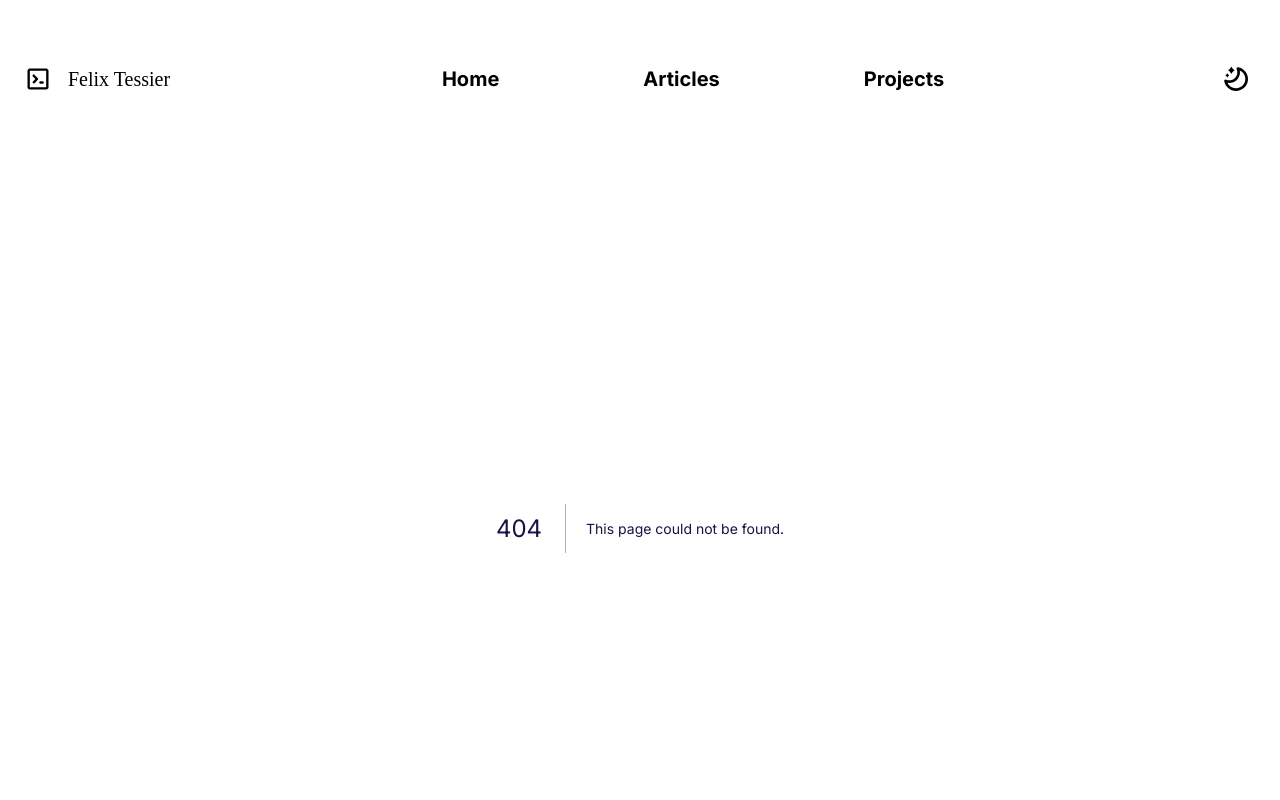
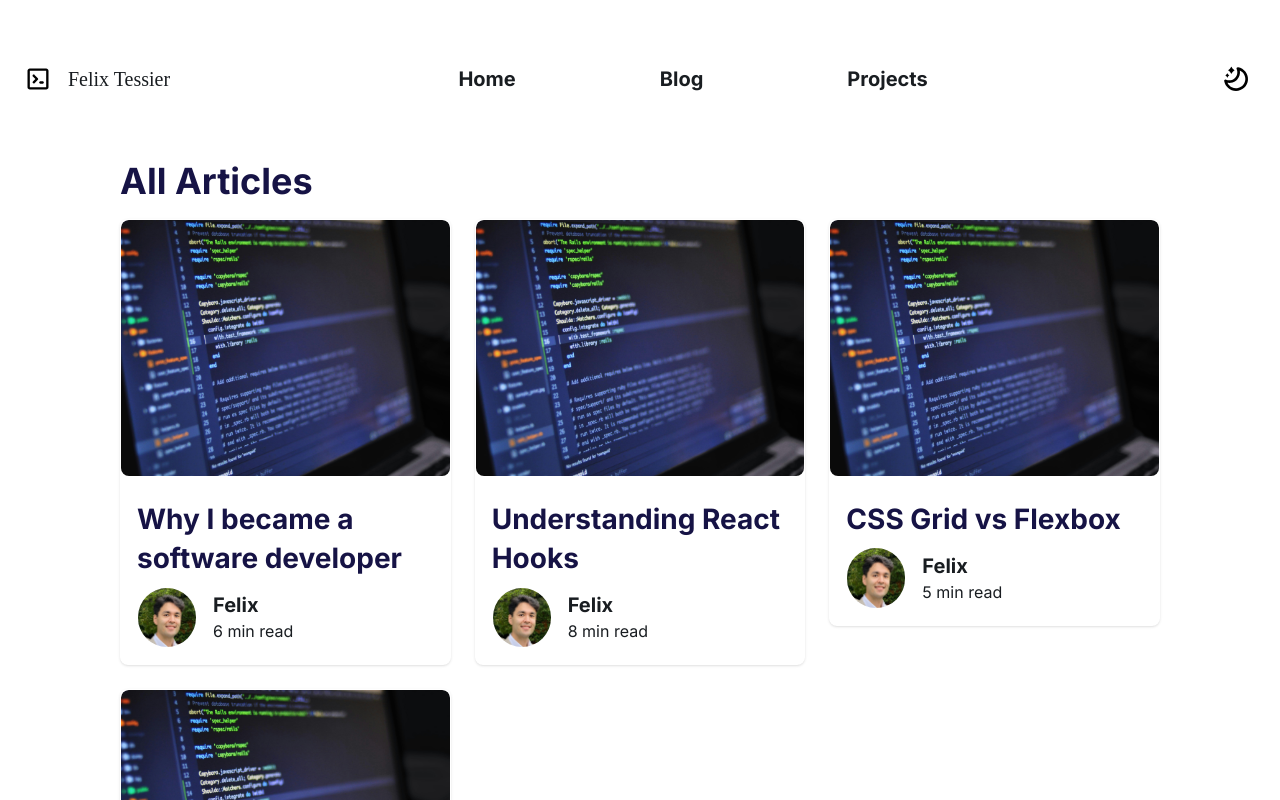
Before and after one commit to felixtessier/web-portfolio, a Next.js app: page /blog in a window 1280 px wide. Before the commit this address had no page. Shown: the top 800 px of the page. Built offline with nearby package versions, Linux system fonts and the light colour scheme; a web font is replaced by a local one.

Commit message:
feat: restructure articles section and update routing to blog

```diff
--- a/src/app/articles/page.tsx
+++ /dev/null
@@ -1,15 +0,0 @@
-export default function Articles() {
-  return (
-    <div>
-      <p className="mt-100 font-bold">
-        Lorem ipsum dolor sit amet, consectetur adipiscing elit. Sed do eiusmod
-        tempor incididunt ut labore et dolore magna aliqua. Ut enim ad minim
-        veniam, quis nostrud exercitation ullamco laboris nisi ut aliquip ex ea
-        commodo consequat. Duis aute irure dolor in reprehenderit in voluptate
-        velit esse cillum dolore eu fugiat nulla pariatur. Excepteur sint
-        occaecat cupidatat non proident, sunt in culpa qui officia deserunt
-        mollit anim id est laborum.
-      </p>
-    </div>
-  );
-}
--- a/src/app/articles/[slug]/page.tsx
+++ b/src/app/blog/[slug]/page.tsx
@@ -1,4 +1,4 @@
-export default async function Page({
+export default async function Post({
   params,
 }: {
   params: Promise<{ slug: string }>;
--- /dev/null
+++ b/src/app/blog/page.tsx
@@ -0,0 +1,37 @@
+'use client';
+
+import ArticleCard from '@/components/ArticleCard';
+import { CardData } from '@/data/ArticlesCardData';
+import { useTheme } from 'next-themes';
+import { motion } from 'framer-motion';
+
+export default function Articles() {
+  const { theme } = useTheme();
+
+  return (
+    <div className="mx-12 xl:mx-24 my-8">
+      <h1>All Articles</h1>
+      <div
+        className={`grid grid-cols-1 sm:grid-cols-2 lg:grid-cols-3 gap-6 pb-8`}
+      >
+        {CardData.map((article, index) => (
+          <motion.div
+            key={index}
+            initial={{ opacity: 0, y: 40 }}
+            animate={{ opacity: 1, y: 0 }}
+            transition={{ delay: index * 0.15, duration: 0.6 }}
+          >
+            <ArticleCard
+              title={article.title}
+              slug={article.slug}
+              coverSrc={article.coverSrc}
+              authorName={article.authorName}
+              authorAvatar={article.authorAvatar}
+              readTime={article.readTime}
+            />
+          </motion.div>
+        ))}
+      </div>
+    </div>
+  );
+}
--- a/src/app/page.tsx
+++ b/src/app/page.tsx
@@ -16,11 +16,11 @@ export default function Home() {
         className={`border-b ${theme === 'light' ? 'border-black' : 'border-white'}`}
       >
         <div className="mx-12 xl:mx-24 my-8">
-          <h1>Featured Articles</h1>
+          <h1>Featured Blog Posts</h1>
           <div
             className={`grid grid-cols-1 sm:grid-cols-2 lg:grid-cols-3 gap-6 pb-8`}
           >
-            {CardData.map((article, index) => (
+            {CardData.slice(0, 6).map((article, index) => (
               <motion.div
                 key={index}
                 initial={{ opacity: 0, y: 40 }}
--- a/src/components/ArticleCard.tsx
+++ b/src/components/ArticleCard.tsx
@@ -24,7 +24,7 @@ export default function ArticleCard({
   return (
     <Link
       key={slug}
-      href={`/articles/${slug}`}
+      href={`/blog/${slug}`}
       className="block rounded-lg overflow-hidden shadow transition
       hover:shadow-lg hover:scale-[1.03] hover:ring-2 hover:ring-[var(--h-color)] hover:border-[var(--h-color)] border border-transparent duration-200"
     >
--- a/src/components/Header.tsx
+++ b/src/components/Header.tsx
@@ -61,13 +61,13 @@ const Header = () => {
             </li>
             <li>
               <Link
-                href="/articles"
+                href="/blog"
                 className={`px-6 py-2 rounded-lg transition duration-200 ease-in-out
                   hover:bg-[#506ED8] hover:text-white hover:scale-105
                   ${pathname === '/articles' ? 'bg-[#506ED8] text-white' : ''}
                 `}
               >
-                Articles
+                Blog
               </Link>
             </li>
             <li>
```
